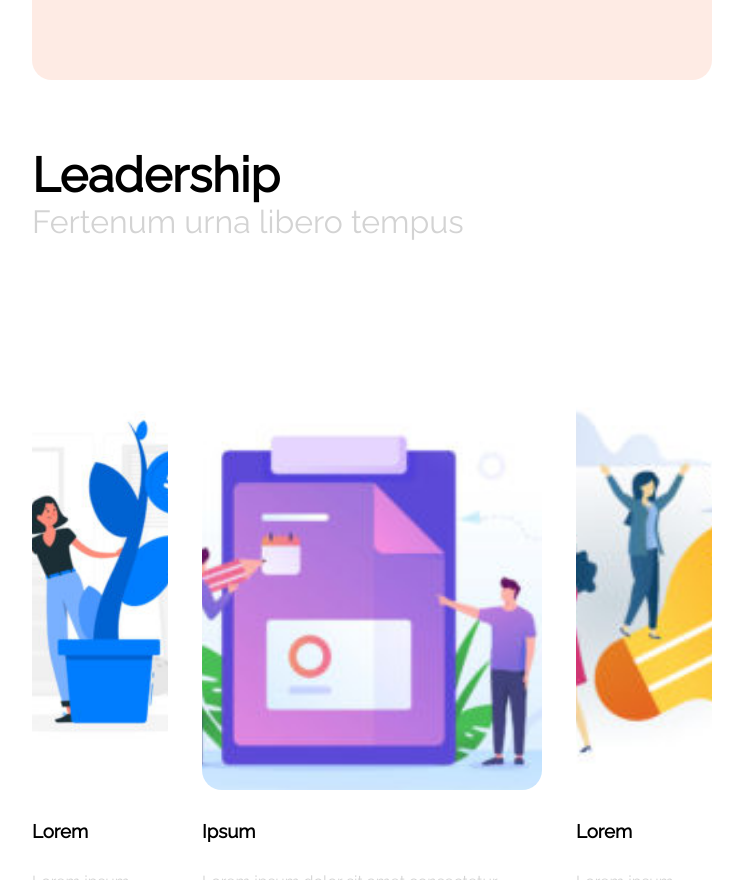
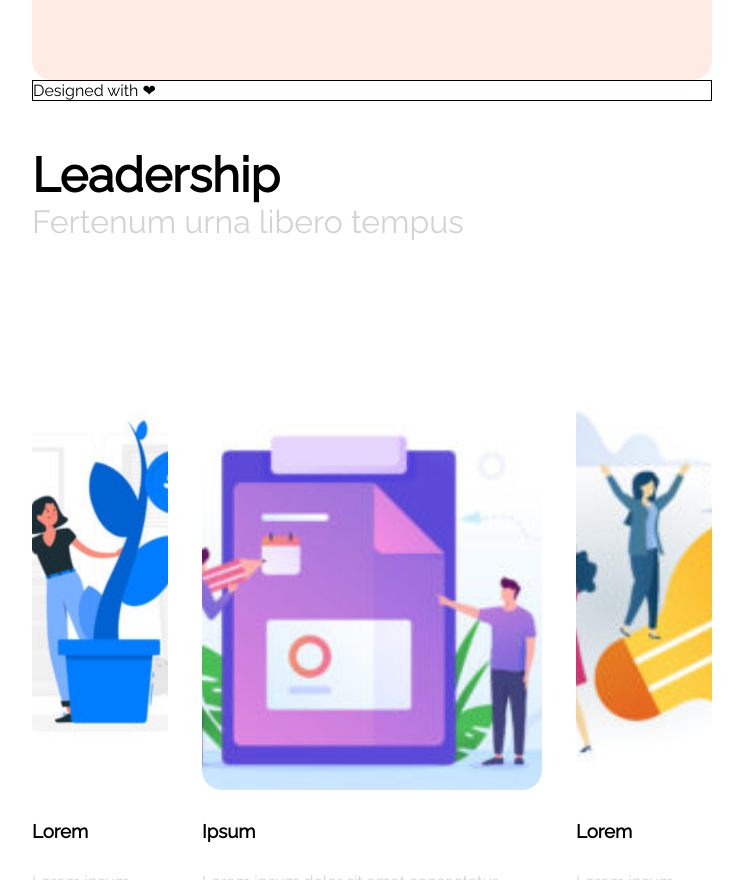
Before and after one commit to NoeFabris/htmlcss-wp, a plain HTML site: page index.html in a window 1280 px wide. Shown: the part 863-1743 px from the top of the page, without its empty margins (268-1011 px from the left). Drawn offline with Linux system fonts and the light colour scheme.

Commit message:
Aggiunto footer (posizionamento ?)

```diff
--- a/index.html
+++ b/index.html
@@ -30,7 +30,7 @@
     </header>
 
     <main>
-<!-- banner pricipale -->
+        <!-- banner pricipale -->
         <section class="intro">
             <div class="bannertext">
                 <h2>Lorem, ipsum.</h2>
@@ -41,7 +41,7 @@
                 <h2>Leadership</h2>
                 <p>Fertenum urna libero tempus</p>
             </div>
-<!-- immagini centrali -->
+            <!-- immagini centrali -->
             <div class="box clearfix">
                 <div class="foto1">
                     <!-- <img src="img/img-1.jpg" alt=""> -->
@@ -55,7 +55,7 @@
                     <!-- <img src="img/img-3.jpg" alt=""> -->
                 </div>
             </div>
-<!-- testo finale -->
+            <!-- testo finale -->
             <div class="boxtesto clearfix">
                 <div class="testo1">
                     <h3>Lorem</h3>
@@ -78,8 +78,8 @@
 
     </main>
 
-    <footer>
-
+    <footer class="border">
+        <p>Designed with &#10084</p>
     </footer>
 </body>
 </html>
--- a/style.css
+++ b/style.css
@@ -49,7 +49,7 @@ main .intro{
 .clearfix{
     display: table;
     content: "";
-    clear: left;
+    clear: both;
 }
 .box, .boxtesto{
     width: 100%;
```
